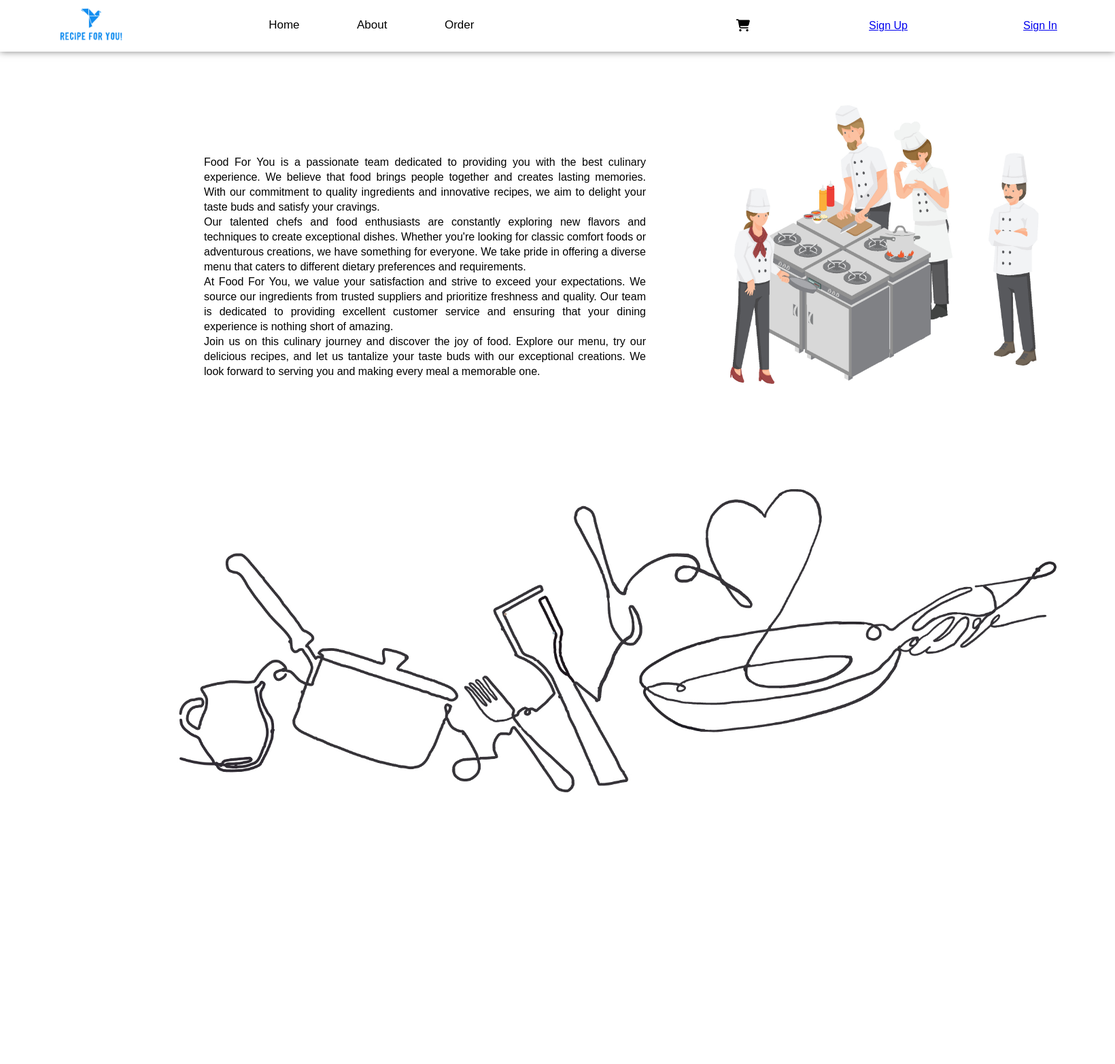
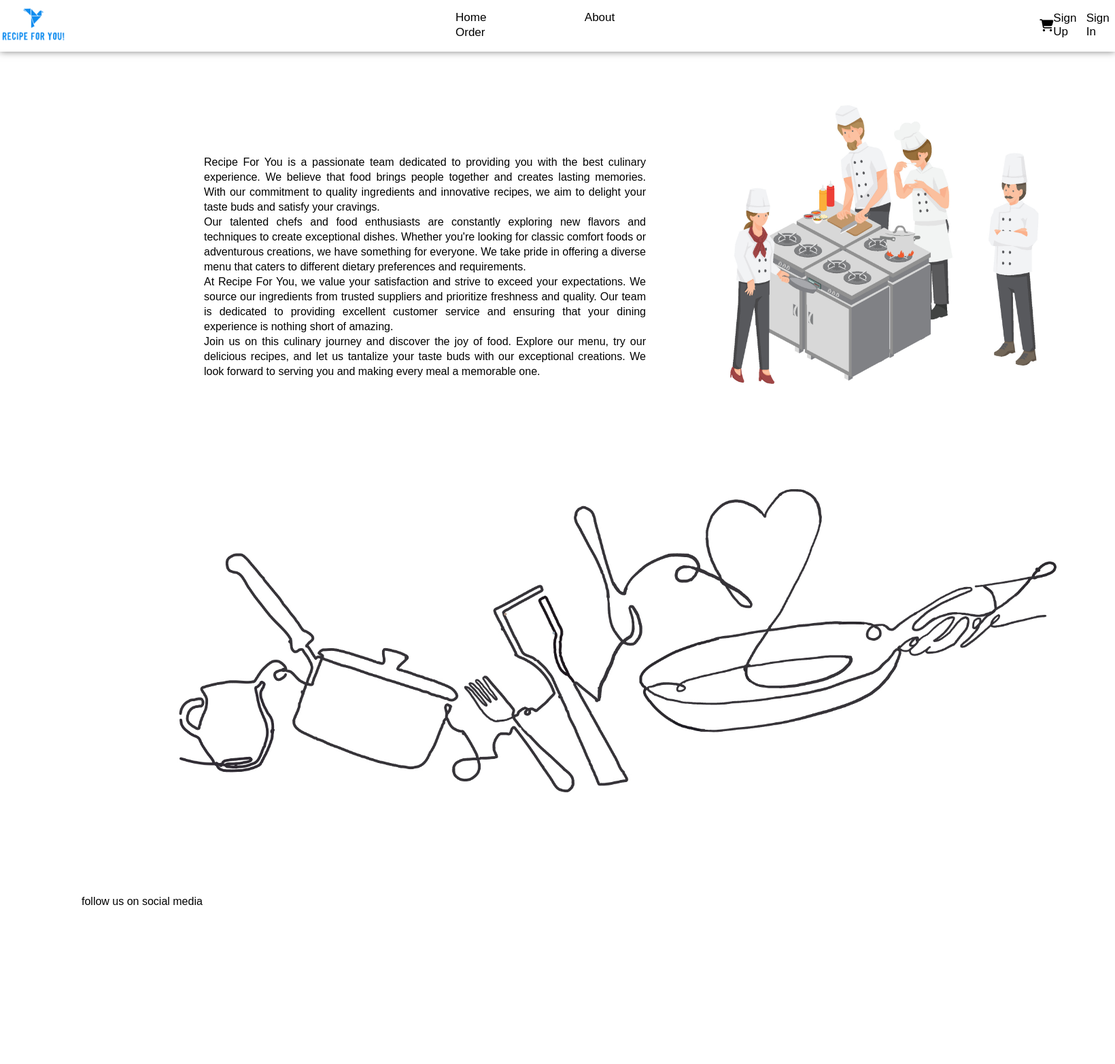
Before and after one commit to csci39548summer23-project/CSCI39548-project, a PHP site: page /about.html in a window 1640 px wide; the page is wider, and only the part inside the window is pictured. Shown: that part at 68% size. Run offline with PHP 8.4, Linux system fonts and the light colour scheme.

Commit message:
updated sign in / sign up
updated the ui for sign in/ sign up

```diff
--- a/about.html
+++ b/about.html
@@ -5,6 +5,7 @@
     <meta name="viewport" content="width=device-width, initial-scale=1.0">
     <title>About us!</title>
     <link rel="stylesheet" href="style.css">
+    <link href='https://unpkg.com/boxicons@2.1.4/css/boxicons.min.css' rel='stylesheet'>
     <link rel="stylesheet" href="https://cdnjs.cloudflare.com/ajax/libs/font-awesome/6.4.0/css/all.min.css"
         integrity="sha512-iecdLmaskl7CVkqkXNQ/ZH/XLlvWZOJyj7Yy7tcenmpD1ypASozpmT/E0iPtmFIB46ZmdtAc9eNBvH0H/ZpiBw=="
         crossorigin="anonymous" referrerpolicy="no-referrer" />
@@ -33,7 +34,7 @@
                 <a href="loginregister/signup.html" class="button">Sign Up</a>
 
             </div>
-            <div class="signup">
+            <div class="signin">
                 <a href="https://ickier-liquor.000webhostapp.com/loginregister/login.php" class="button">Sign In</a>
             </div>
 
@@ -42,13 +43,13 @@
         <div class="about_content">
             <h1>About Us</h1>
             <p>
-                Food For You is a passionate team dedicated to providing you with the best culinary experience. We believe that food brings people together and creates lasting memories. With our commitment to quality ingredients and innovative recipes, we aim to delight your taste buds and satisfy your cravings.
+                Recipe For You is a passionate team dedicated to providing you with the best culinary experience. We believe that food brings people together and creates lasting memories. With our commitment to quality ingredients and innovative recipes, we aim to delight your taste buds and satisfy your cravings.
             </p>
             <p>
                 Our talented chefs and food enthusiasts are constantly exploring new flavors and techniques to create exceptional dishes. Whether you're looking for classic comfort foods or adventurous creations, we have something for everyone. We take pride in offering a diverse menu that caters to different dietary preferences and requirements.
             </p>
             <p>
-                At Food For You, we value your satisfaction and strive to exceed your expectations. We source our ingredients from trusted suppliers and prioritize freshness and quality. Our team is dedicated to providing excellent customer service and ensuring that your dining experience is nothing short of amazing.
+                At Recipe For You, we value your satisfaction and strive to exceed your expectations. We source our ingredients from trusted suppliers and prioritize freshness and quality. Our team is dedicated to providing excellent customer service and ensuring that your dining experience is nothing short of amazing.
             </p>
             <p>
                 Join us on this culinary journey and discover the joy of food. Explore our menu, try our delicious recipes, and let us tantalize your taste buds with our exceptional creations. We look forward to serving you and making every meal a memorable one.
@@ -68,9 +69,11 @@
 
         </div>
 
+    <p>follow us on social media</p>
 
 
     </section>
 
+
 </body>
 </html>
--- a/index.html
+++ b/index.html
@@ -31,7 +31,7 @@
             <div class="signup">
                 <a href="loginregister/signup.html" class="button">Sign Up</a>
             </div>
-            <div class="signup">
+            <div class="signin">
                 <a href="https://ickier-liquor.000webhostapp.com/loginregister/login.php" class="button">Sign In</a>
             </div>
 
--- a/order.html
+++ b/order.html
@@ -34,7 +34,7 @@
                 <a href="loginregister/signup.html" class="button">Sign Up</a>
 
             </div>
-            <div class="signup">
+            <div class="signin">
                 <a href="https://ickier-liquor.000webhostapp.com/loginregister/login.php" class="button">Sign In</a>
             </div>
 
--- a/style.css
+++ b/style.css
@@ -34,11 +34,12 @@ section nav .logo img{
 
 section nav ul{
     list-style: none;
+    margin: 0 500px;
 }
 
 section nav ul li{
     display: inline-block;
-    margin: 0 40px;
+    margin: 0 70px;
     left: 40px;
 
 }
@@ -72,7 +73,7 @@ section nav ul li a:hover{
 section nav .icon i{
     font-size: 18px;
     color: black;
-    margin: 0 5px;
+    margin: 0 -20px;
     cursor: pointer;
     transition: 0.3s;
 }
@@ -156,3 +157,55 @@ section .about_content .about_image1{
     bottom: 300px;
 
 }
+
+section nav .signin a{
+    text-decoration: none;
+    color: black;
+    font-weight: 500;
+    font-size: 17px;
+    transition: 0.1s;
+}
+
+section nav .signin a::after{
+    content: '';
+    width: 0%;
+    height: 2px;
+    background: #0d6bae;
+    display: block;
+    transition: 0.2s linear;
+}
+
+section nav .signup a{
+    text-decoration: none;
+    color: black;
+    font-weight: 500;
+    font-size: 17px;
+    transition: 0.1s;
+}
+
+section nav .signup a::after{
+    content: '';
+    width: 0%;
+    height: 2px;
+    background: #0d6bae;
+    display: block;
+    transition: 0.2s linear;
+}
+
+section nav .signup a:hover::after{
+    width: 100%;
+
+}
+
+section nav .signup a:hover{
+    color: #0d6bae;
+}
+
+section nav .signin a:hover::after{
+    width: 100%;
+
+}
+
+section nav .signin a:hover{
+    color: #0d6bae;
+}
```
